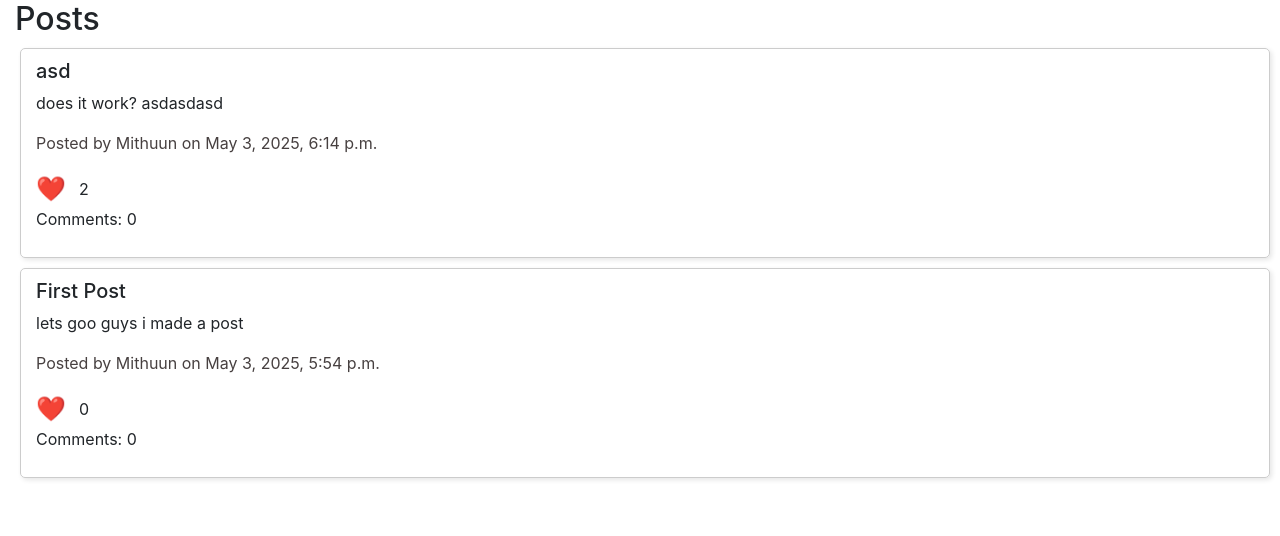
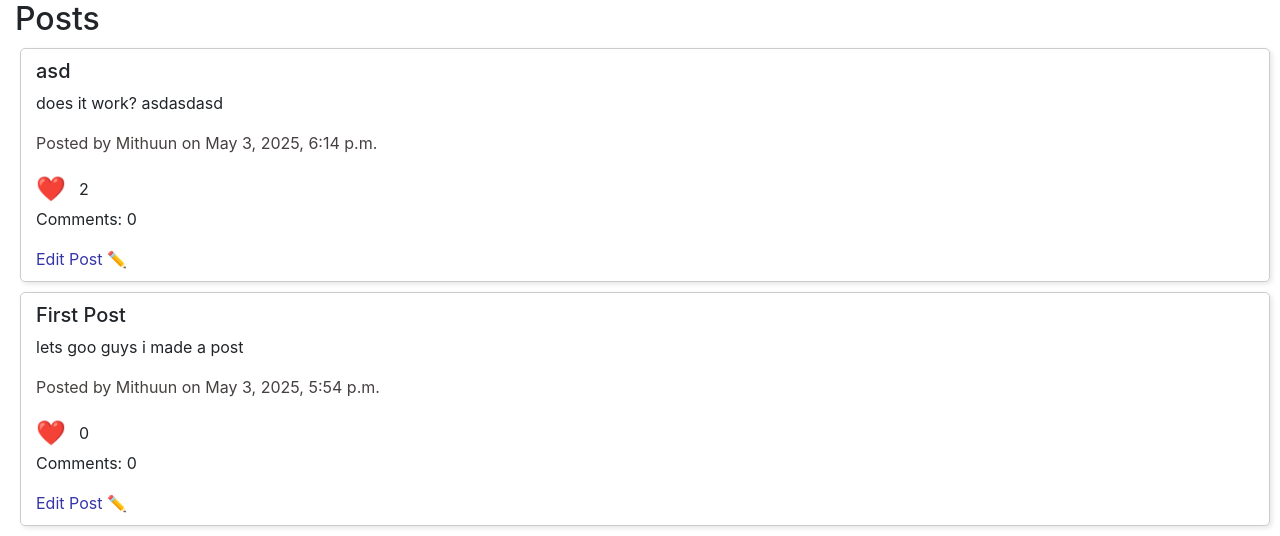
Before and after one commit to FunnyKoalaBear/network, a Django app: the page made by network/templates/network/profile.html in a window 1280 px wide. Shown: the part 467-1003 px from the top of the page. Before the commit the page ends 955 px from the top, so only its background shows below. Run offline with Django 3.2, Linux system fonts and the light colour scheme; the first user in the database is signed in; data comes from the database, SQL or seed files in the repository; data that the repository does not hold is empty; some libraries are stand-ins or nearby versions.

Commit message:
fixed edit comment to work on all views with relative referencing

```diff
--- a/network/static/network/network.js
+++ b/network/static/network/network.js
@@ -80,7 +80,7 @@ document.addEventListener("DOMContentLoaded", function() {
             const postID = button.getAttribute("data-id");
 
             //get the current content and title of the post
-            fetch(`editPost/${postID}`, {
+            fetch(`/editPost/${postID}`, {
                 method: 'GET',
                 headers: {
                     'Content-Type': 'application/json',
@@ -167,7 +167,7 @@ document.addEventListener("DOMContentLoaded", function() {
             const title = titleInput.value;
             const content = contentInput.value;
 
-            fetch(`editPost/${postID}`, {
+            fetch(`/editPost/${postID}`, {
                 method: 'POST',
 
                 headers: {
@@ -230,8 +230,6 @@ document.addEventListener("DOMContentLoaded", function() {
 
                 }
 
-
-
                 //showing editButton
                 const editButton = document.getElementById(`editButton-${postID}`)
                 editButton.style = "display: block; color: rgb(53, 53, 167); "
--- a/network/templates/network/profile.html
+++ b/network/templates/network/profile.html
@@ -35,16 +36,29 @@
 
     {% for post in posts %}
         <div class="post">
-            <h5>{{ post.title }}</h5>
-            <p>{{ post.content }}</p>
-            <p style="color: rgb(71, 64, 64);">Posted by {{ post.user.username }} on {{ post.timestamp }}</p>
+            <h5 id="postTitle-{{ post.id }}">{{ post.title }}</h5>
+            <p id="postContent-{{ post.id }}">{{ post.content }}</p>
+            <p id="postInfo-{{ post.id }}" style="color: rgb(71, 64, 64);">Posted by {{ post.user.username }} on {{ post.timestamp }}</p>
+            <p style="display: flex; align-items: center; margin: 0;">
 
-            <p style="display: flex; align-items: center; margin: 0;">
-                <span style="font-size: 24px; margin-right: 8px; vertical-align: middle;">❤️</span>
-                <span style="line-height: 30px;">{{ post.likes.count }}</span>
+                <button class="likeButton" data-id="{{ post.id }}" id="likeButton-{{ post.id }}">
+                    <span style="font-size: 24px; margin-right: 8px; vertical-align: middle;">❤️</span>
+                </button>
+
+                <span style="line-height: 30px;" id="likeCount-{{ post.id }}">{{ post.likes.count }}</span>
             </p>
 
-            <p>Comments: {{ post.comments.count }}</p>
+            <p id="comments-{{ post.id }}">Comments: {{ post.comments.count }}</p>
+
+
+
+            {% if request.user == post.user %}
+                <button id="editButton-{{ post.id }}" class="editButton" data-id="{{ post.id }}" style="margin-left: 5px; color: rgb(53, 53, 167);">  Edit Post ✏️</button>
+                <button id="saveButton-{{ post.id }}" class="saveButton" data-id="{{ post.id }}" style="margin-left: 5px; color: rgb(53, 53, 167); display: none; " >  Save Changes</button>
+            {% endif %}
+
+
+
         </div>
     {% endfor %}
 
--- a/network/views.py
+++ b/network/views.py
@@ -171,11 +171,6 @@ def likePost(request, post_id):
 
 
 @login_required
-def commentPost(request):
-    pass
-
-
-@login_required
 def editPost(request, post_id):
 
     try:
@@ -228,11 +223,13 @@ def editPost(request, post_id):
 
 
 
+#extra feature
 @login_required
-def savePost(request, post_id):
+def commentPost(request):
     pass
 
 
+#extra feature
 @login_required
 def deletePost(request):
     pass
```
Also changed, not shown: other parts of network/templates/network/profile.html (+1 -0 lines), db.sqlite3.
